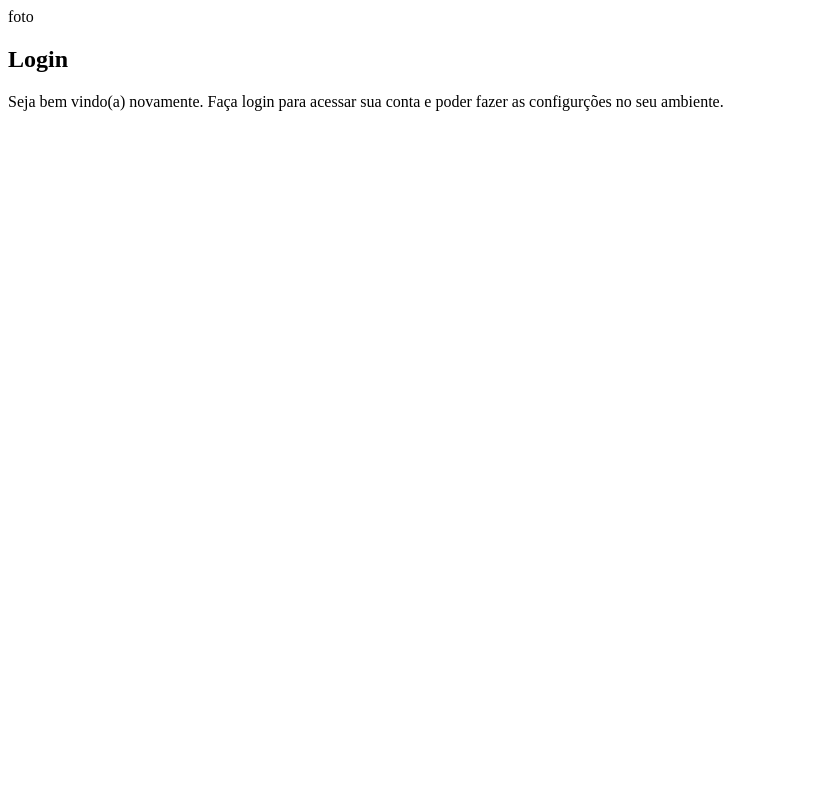
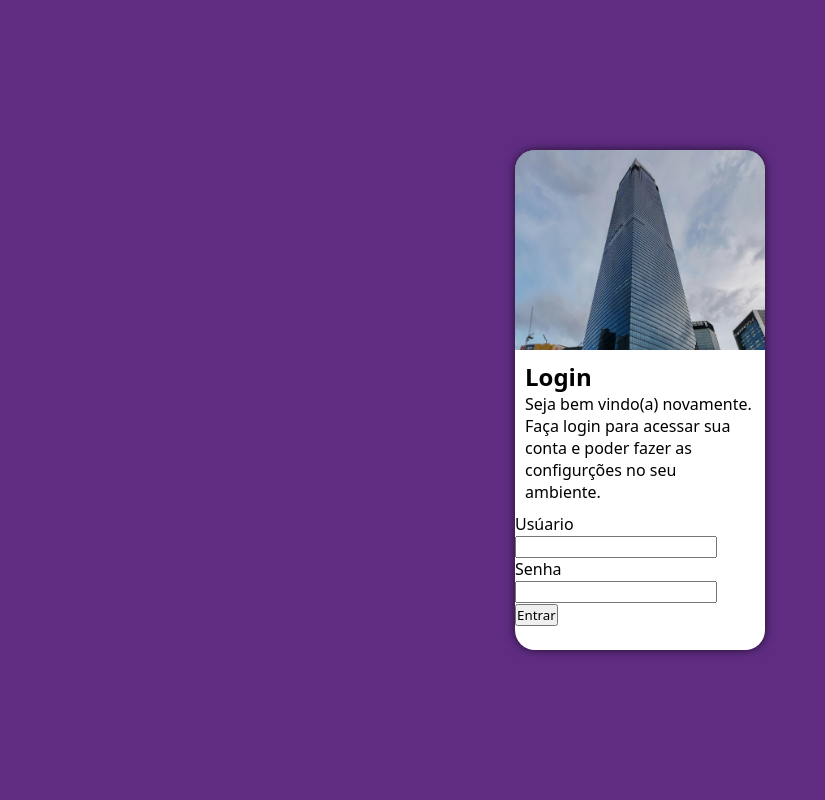
Before and after one commit to Jorgebezerranascimento/projeto-Login, a PHP site: page / in a window 1280 px wide. Shown: the whole page, without its empty margins (0-825 px from the left). Run offline with PHP 8.4, Linux system fonts and the light colour scheme.

Commit message:
atualizando projeto login

```diff
--- a/estilos/style.css
+++ b/estilos/style.css
@@ -1 +1,51 @@
 @charset "UTF-8";
+
+/*paleta de cores
+verde #49a09d
+Lilas #5f2c82
+*/
+/*mobile first*/
+
+* {
+    font-family: system-ui, -apple-system, BlinkMacSystemFont, 'Segoe UI', Roboto, Oxygen, Ubuntu, Cantarell, 'Open Sans', 'Helvetica Neue', sans-serif;
+    margin: 0px;
+    padding: 0px;
+    box-sizing: border-box;
+}
+
+body, html {
+    background-color: #5f2c82;
+    height: 100vh;
+    width: 100vw;
+}
+
+main {
+    position: relative;
+    height: 100vh;
+    width: 100vw;
+}
+section#login {
+    position: absolute;
+    top: 50%;
+    left: 50%;
+    transform: translate(-50%, -50%);
+    overflow: hidden;
+
+    background-color: white;
+    width: 250px;
+    height: 500px;
+    border-radius: 20px;
+    box-shadow: 0px 0px 10px rgba(0, 0, 0, 0.649);
+}
+
+section#login > div#imagem {
+    display: block;
+    background: #5f2c82 url(../imagens/pexels-visual-works-579590904-32371753.jpg);
+    background-size: cover;
+    height: 200px;
+}
+
+section#login > div#formulario {
+    display: block;
+    padding: 10px;
+}
--- a/index.html
+++ b/index.html
@@ -10,14 +10,18 @@
     <main>
         <section id="login">
             <div id="imagem">
-                foto
+
             </div>
             <div id="formulario">
                 <h1>Login</h1>
                 <p>Seja bem vindo(a) novamente. Faça login para acessar sua conta e poder fazer as configurções no seu ambiente.</p>
             </div>
             <form action="login.php" method="post">
-
+                <label for="iusu">Usúario</label>
+                <input type="text" name="Usu" id="iusu"><br>
+                <label for="isen">Senha</label>
+                <input type="password" name="sen" id="isen"><br>
+                <input type="submit" value="Entrar">
             </form>
         </section>
     </main>
```
Also changed, not shown: login.php (added).
